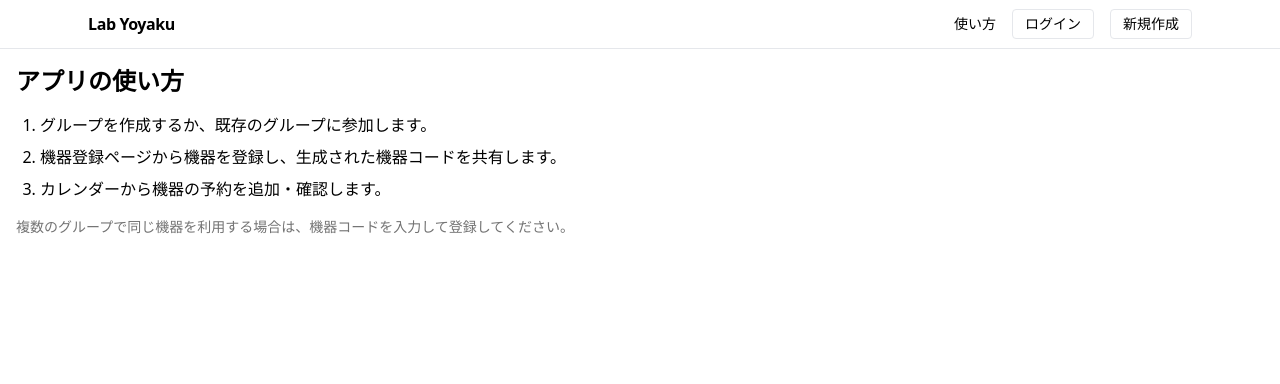
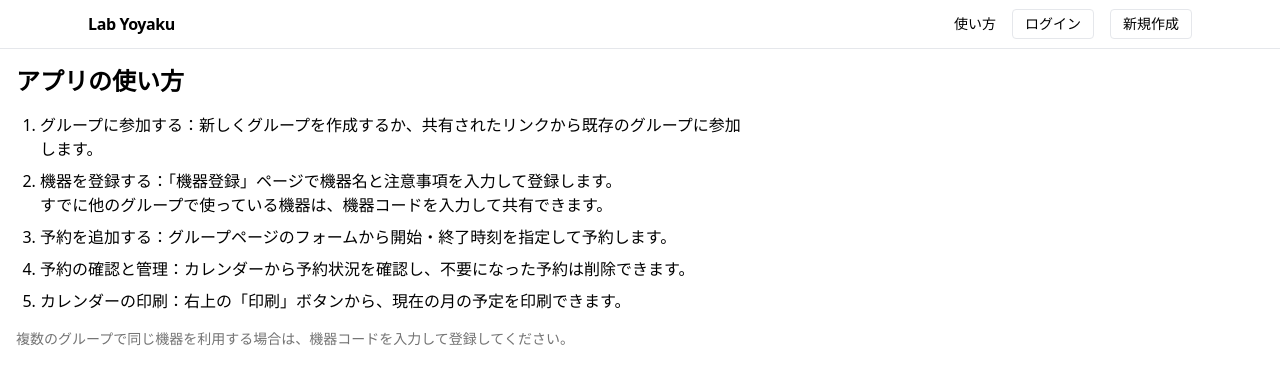
Before and after one commit to shira-shin/lab_yoyaku, a Next.js app in the folder web/: page /usage in a window 1280 px wide. Shown: the top 384 px of the page. Built offline with nearby package versions, Linux system fonts and the light colour scheme; no server answers.

Commit message:
Improve print view and device workflow

```diff
--- a/web/src/app/devices/new/page.tsx
+++ b/web/src/app/devices/new/page.tsx
@@ -1,17 +1,16 @@
 'use client';
 
 import { useState, useEffect } from 'react';
-import { useSearchParams } from 'next/navigation';
+import { useSearchParams, useRouter } from 'next/navigation';
 import { createDevice } from '@/lib/api';
-import QRCode from 'qrcode.react';
 
 export default function NewDevicePage() {
   const search = useSearchParams();
+  const router = useRouter();
   const [group, setGroup] = useState('');
   const [name, setName] = useState('');
   const [note, setNote] = useState('');
   const [existing, setExisting] = useState('');
-  const [result, setResult] = useState<any>(null);
   const [error, setError] = useState('');
   const [loading, setLoading] = useState(false);
 
@@ -27,11 +26,10 @@ export default function NewDevicePage() {
     try {
       const payload: any = { slug: group, name, note };
       if (existing) payload.deviceSlug = existing;
-      const r = await createDevice(payload);
-      setResult(r.data || r);
+      await createDevice(payload);
+      router.push(`/groups/${group}`);
     } catch (err: any) {
       setError(err?.message || '登録に失敗しました');
-      setResult(null);
     } finally {
       setLoading(false);
     }
@@ -76,14 +74,6 @@ export default function NewDevicePage() {
         </button>
       </form>
       {error && <div className="text-sm text-red-600">{error}</div>}
-      {result && (
-        <div className="space-y-2 border rounded p-3">
-          <p>
-            機器コード: <span className="font-mono">{result.slug}</span>
-          </p>
-          <QRCode value={result.slug} />
-        </div>
-      )}
     </div>
   );
 }
--- a/web/src/app/usage/page.tsx
+++ b/web/src/app/usage/page.tsx
@@ -5,9 +5,27 @@ export default function UsagePage() {
     <div className="max-w-3xl p-4 space-y-4">
       <h1 className="text-2xl font-bold">アプリの使い方</h1>
       <ol className="list-decimal ml-6 space-y-2">
-        <li>グループを作成するか、既存のグループに参加します。</li>
-        <li>機器登録ページから機器を登録し、生成された機器コードを共有します。</li>
-        <li>カレンダーから機器の予約を追加・確認します。</li>
+        <li>
+          <span className="font-medium">グループに参加する：</span>
+          新しくグループを作成するか、共有されたリンクから既存のグループに参加します。
+        </li>
+        <li>
+          <span className="font-medium">機器を登録する：</span>
+          「機器登録」ページで機器名と注意事項を入力して登録します。<br />
+          すでに他のグループで使っている機器は、機器コードを入力して共有できます。
+        </li>
+        <li>
+          <span className="font-medium">予約を追加する：</span>
+          グループページのフォームから開始・終了時刻を指定して予約します。
+        </li>
+        <li>
+          <span className="font-medium">予約の確認と管理：</span>
+          カレンダーから予約状況を確認し、不要になった予約は削除できます。
+        </li>
+        <li>
+          <span className="font-medium">カレンダーの印刷：</span>
+          右上の「印刷」ボタンから、現在の月の予定を印刷できます。
+        </li>
       </ol>
       <p className="text-sm text-neutral-500">
         複数のグループで同じ機器を利用する場合は、機器コードを入力して登録してください。
--- a/web/src/components/CalendarWithBars.tsx
+++ b/web/src/components/CalendarWithBars.tsx
@@ -72,8 +72,11 @@ export default function CalendarWithBars({
                     className="h-4 rounded-sm flex items-center px-1 text-white print:text-black"
                     style={{backgroundColor:s.color}}
                   >
-                    <span className="text-[10px] leading-none truncate">
+                    <span className="text-[10px] leading-none truncate print:hidden">
                       {short(`${s.name}（${labelForDay(d, s.start, s.end)}） / ${s.by}`, 28)}
+                    </span>
+                    <span className="hidden text-[10px] leading-none truncate print:inline">
+                      {short(`${s.name} / ${s.by}`, 28)}
                     </span>
                   </div>
                 ))}
```
